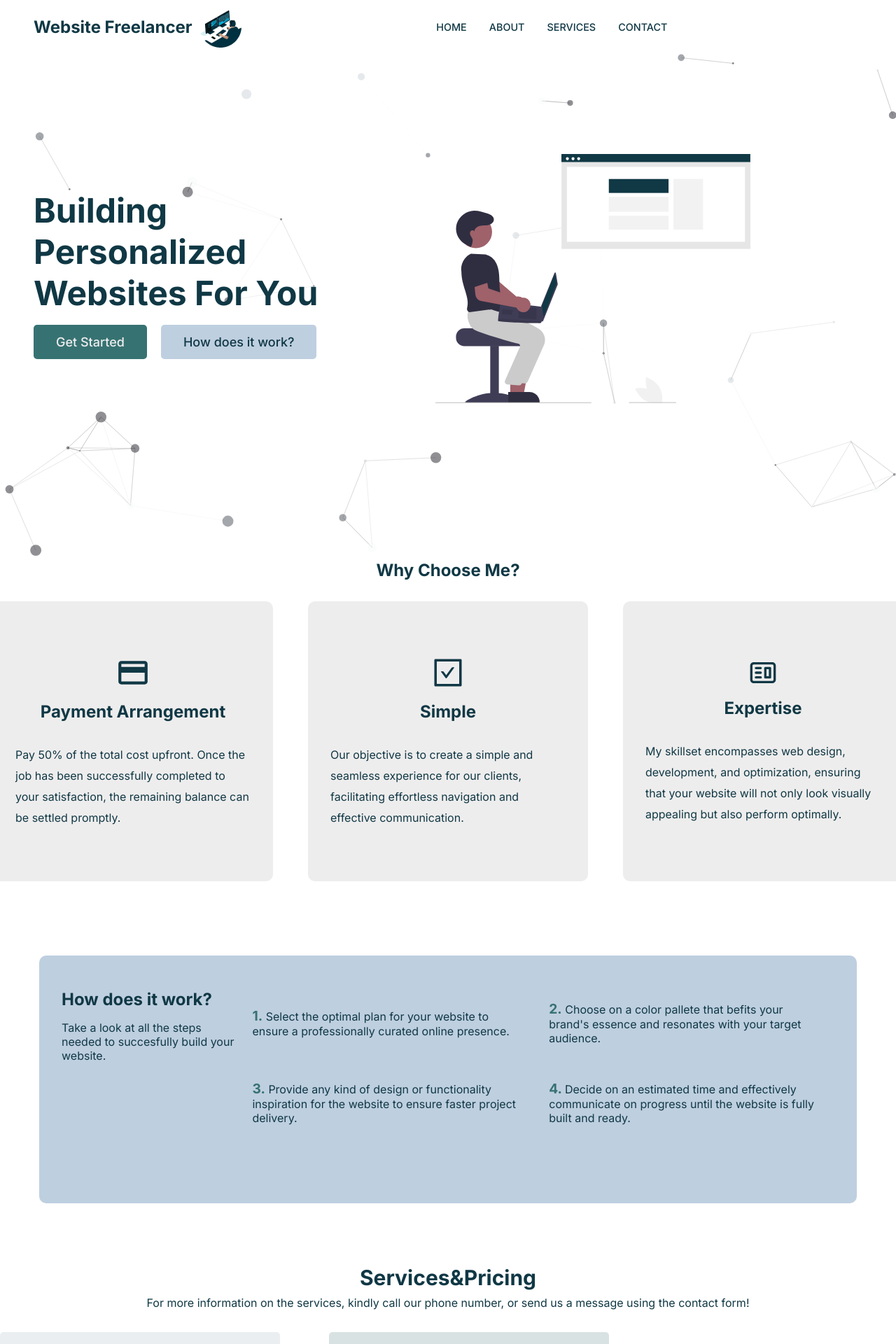
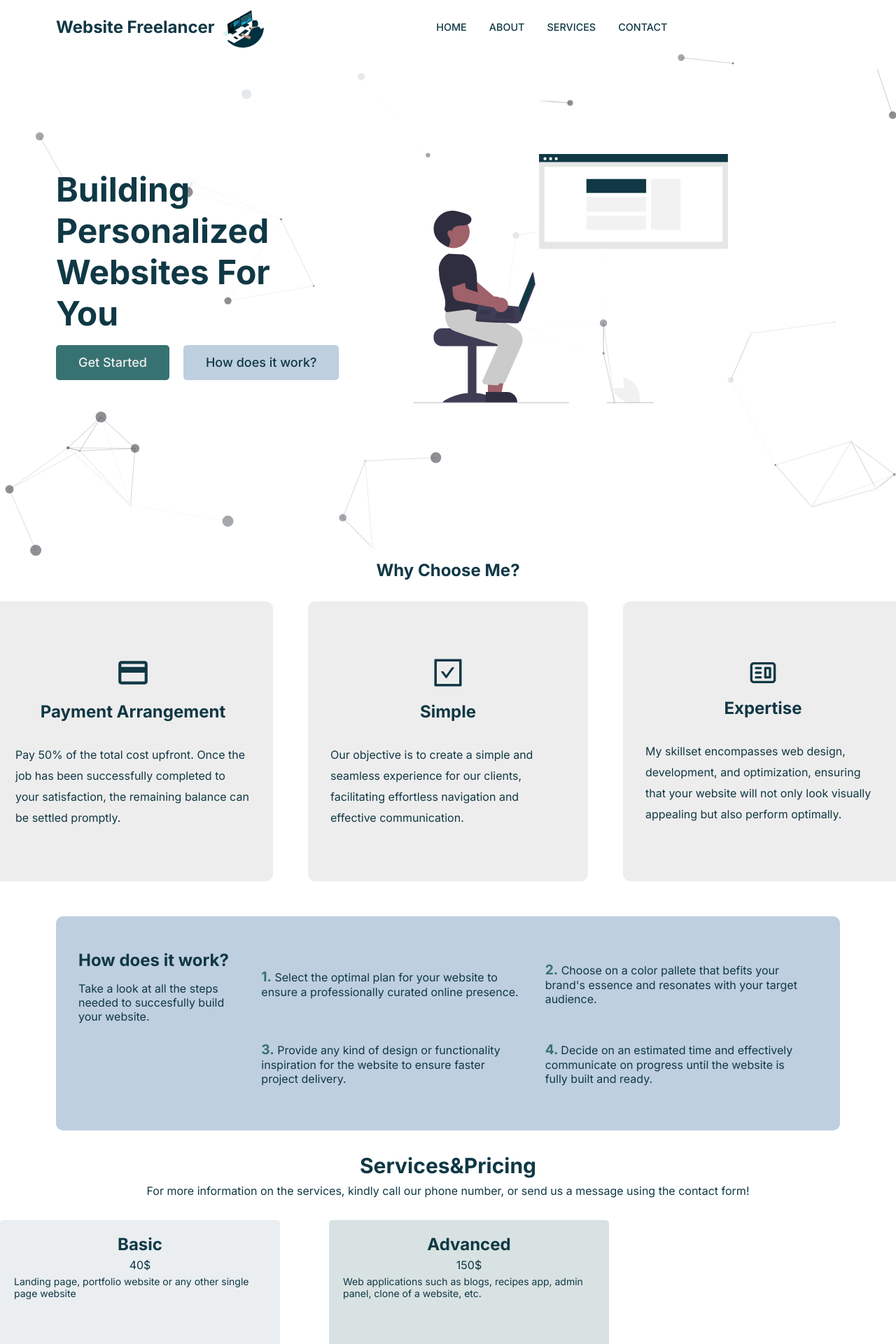
Before and after one commit to sahag98/Website-Freelancer, a React (Vite) app: page / in a window 1280 px wide. Shown: the top 1920 px of the page at 70% size. Built offline with nearby package versions, Linux system fonts and the light colour scheme.

Commit message:
hover effects

```diff
--- a/src/App.jsx
+++ b/src/App.jsx
@@ -85,7 +85,7 @@ function App() {
     await loadFull(engine);
   }, []);
   useEffect(() => {
-    AOS.init({ duration: 1800 })
+    AOS.init({ duration: 1000 })
   }, [])
 
   return (
--- a/src/components/ServiceItems/serviceitems.css
+++ b/src/components/ServiceItems/serviceitems.css
@@ -1,5 +1,5 @@
 .service-item {
-    width: 400px;
+    max-width: 400px;
     height: 600px;
     display: flex;
     padding: 20px;
@@ -9,8 +9,13 @@
     color: var(--primary-text-color);
     flex-direction: column;
     background-color: #eaeef1;
+    transition: all 0.2s ease-in-out;
 }
-
+.service-item:hover{
+    -webkit-box-shadow: 0px 7px 39px 2px rgba(189,189,189,1);
+-moz-box-shadow: 0px 7px 39px 2px rgba(189,189,189,1);
+box-shadow: 0px 7px 39px 2px rgba(189,189,189,1);
+}
 .select-button{
     width: 100%;
     border: none;
--- a/src/components/Work/work.css
+++ b/src/components/Work/work.css
@@ -1,15 +1,15 @@
 .work{
-  margin: 3rem;
+  margin: 2rem 3rem;
   background-color: var(--secondary-bg);
   color: var(--primary-text-color);
-  padding: 3rem 2rem 6rem 2rem;
+  padding: 3rem 2rem 3rem 2rem;
   display: flex;
   justify-content: space-between;
   border-radius: 10px;
 }
 
 .container{
-  padding: 0.5rem;
+  padding: 0rem 2rem;
 }
 
 .title>h2{
--- a/src/components/contact/Contact.jsx
+++ b/src/components/contact/Contact.jsx
@@ -107,7 +107,7 @@ const Contact = ({plan, setPlan}) => {
                 <h1>Send a <b>message</b></h1>
                 <form onSubmit={formik.handleSubmit}>
                     <button onClick={()=>setBoxOpen(!boxOpen)} type='button' className='select'><span>{plan ? plan : 'Select a plan'}</span>
-                    <svg xmlns="http://www.w3.org/2000/svg" width="24" height="24" viewBox="0 0 24 24" fill="none" stroke="currentColor" strokeWidth="2" strokeLinecap="round" strokeLinejoin="round" className="lucide lucide-chevrons-up-down"><path d="m7 15 5 5 5-5"/><path d="m7 9 5-5 5 5"/></svg></button>
+                    <svg xmlns="http://www.w3.org/2000/svg" width="20" height="20" viewBox="0 0 24 24" fill="none" stroke="currentColor" strokeWidth="2" strokeLinecap="round" strokeLinejoin="round" className="lucide lucide-chevrons-up-down"><path d="m7 15 5 5 5-5"/><path d="m7 9 5-5 5 5"/></svg></button>
                     {boxOpen &&
                     <ul className='listbox'>
                         {plans.map(plan=>(
--- a/src/components/contact/contact.css
+++ b/src/components/contact/contact.css
@@ -193,6 +193,7 @@ transition: all 0.3s ease-in-out;
 
     .select{
         padding: 1rem 0.7rem;
+        font-weight: 600;
     }
 
     input {
--- a/src/components/header/header.css
+++ b/src/components/header/header.css
@@ -19,7 +19,7 @@
 .header-wrapper {
     display: flex;
     width: 100%;
-    padding: 0rem 3rem;
+    padding: 0rem 5rem;
     align-items: center;
     justify-content: space-between;
     z-index: 0;
--- a/src/components/intro/intro.css
+++ b/src/components/intro/intro.css
@@ -3,7 +3,7 @@
     flex-direction: column;
     align-items: center;
     gap: 30px;
-    margin: 0px 3rem 50px 3rem;
+    margin: 0px 5rem 50px 5rem;
     color: var(--primary-text-color);
 }
 
@@ -23,6 +23,13 @@
     justify-content: center;
     align-items: center;
     border-radius: 10px;
+    transition: all 0.3s ease-in-out;
+}
+
+.about:hover{
+    -webkit-box-shadow: 0px 7px 39px 2px rgba(189,189,189,1);
+-moz-box-shadow: 0px 7px 39px 2px rgba(189,189,189,1);
+box-shadow: 0px 7px 39px 2px rgba(189,189,189,1);
 }
 
 .about>h2{
--- a/src/components/navbar/navbar.css
+++ b/src/components/navbar/navbar.css
@@ -1,7 +1,7 @@
 .navbar {
     position: fixed;
     width: 100%;
-    padding: 0.5rem 3rem;
+    padding: 0.5rem 5rem;
     display: flex;
     align-items: center;
     justify-content: space-between;
```
